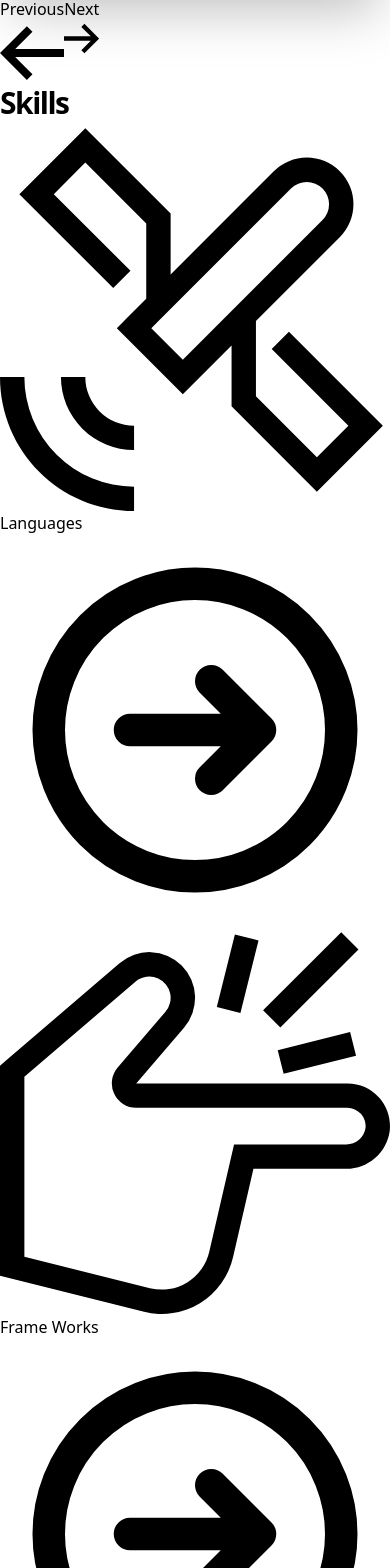
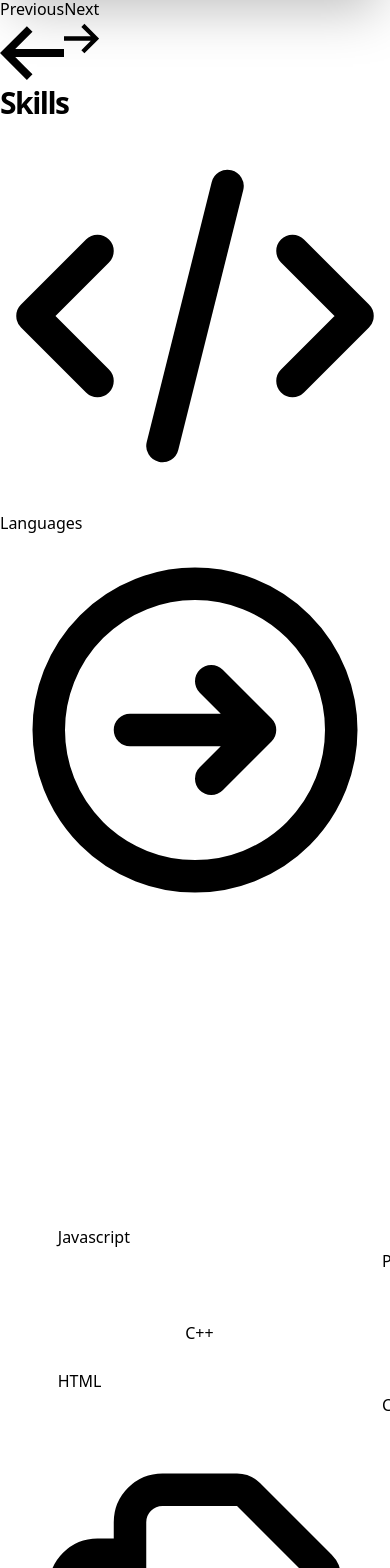
Before and after one commit to noahschlick/PersonalSite, a React (Vite) app: page / in a window 390 px wide. Shown: the part 4760-6328 px from the top of the page. Built offline with nearby package versions, Linux system fonts and the light colour scheme.

Commit message:
Touch up ui for mobile version

```diff
--- a/src/partials/FeaturesBlocks.jsx
+++ b/src/partials/FeaturesBlocks.jsx
@@ -1,6 +1,7 @@
 import React, {useState} from 'react';
 import FeaturesAnimation from './FeaturesAnimation'
-import {ArrowCircleRightIcon} from '@heroicons/react/outline'
+import {ArrowCircleRightIcon, CodeIcon, DocumentDuplicateIcon, DatabaseIcon} from '@heroicons/react/outline'
+
 
 function FeaturesBlocks() {
   const [skillType, setSkillType] = useState("languages")
@@ -33,14 +34,20 @@ function FeaturesBlocks() {
               data-aos-anchor="[data-aos-id-featbl]"
               onClick={() => setSkillType("languages")}
             >
-              <svg className="w-8 h-8 mb-3" viewBox="0 0 32 32" xmlns="http://www.w3.org/2000/svg">
-                <path className="fill-current" d="M19 18.414l-4 4L9.586 17l.707-.707L12 14.586V8.414l-5-5L4.414 6l6.293 6.293-1.414 1.414L1.586 6 7 .586l7 7v5l8.463-8.463a3.828 3.828 0 115.414 5.414L21 16.414v6.172l5 5L28.586 25l-6.293-6.293 1.414-1.414L31.414 25 26 30.414l-7-7v-5zm-4 1.172L26.463 8.123a1.828 1.828 0 10-2.586-2.586L12.414 17 15 19.586zM11 30v2C4.925 32 0 27.075 0 21h2a9 9 0 009 9zm0-5v2a6 6 0 01-6-6h2a4 4 0 004 4z" fillRule="nonzero" />
-              </svg>
+              <CodeIcon className="w-10"/>
+
               <div className="font-red-hat-display text-xl font-extrabold tracking-tighter mb-1">Languages</div>
               {/*<div className="grow opacity-80 mb-4">Java, Python, C++, Swift, JavaScript, HTML, CSS</div>*/}
               <ArrowCircleRightIcon class="h-10 w-10 text-white self-end transform -translate-x-2 group-hover:rotate-90 transition duration-150 ease-in-out"/>
 
             </a>
+
+            <div className="visible  sm:invisible sm:absolute">
+              {skillType === "languages"
+              ? (<FeaturesAnimation type={skillType} skills={skills}/>)
+              : <></>
+              }
+            </div>
 
             {/* 2nd item */}
             <a  className="flex flex-col p-2 group text-white bg-gradient-to-tr from-purple-500 to-purple-400 dark:to-purple-500 shadow-2xl"
@@ -50,13 +57,18 @@ function FeaturesBlocks() {
                 data-aos-delay="100"
                 onClick={() => setSkillType("frameworks")}
               >
-              <svg className="w-8 h-8 mb-3" viewBox="0 0 32 32" xmlns="http://www.w3.org/2000/svg">
-                <path className="fill-current" d="M20.796 20l-1.677 7.264a6 6 0 01-7.302 4.471L0 28.781V11.54l.35-.3 9.457-8.107a3.751 3.751 0 015.29 5.29L11.175 13H28.5a3.5 3.5 0 012.6 1.156c.663.736.984 1.72.878 2.74-.252 1.808-1.817 3.143-3.622 3.104h-7.56zM2 27.22l10.303 2.575a4 4 0 004.868-2.98L19.204 18h9.173c.812.018 1.508-.575 1.615-1.345A1.5 1.5 0 0028.5 15H11.173a2 2 0 01-1.517-3.3l3.922-4.577a1.755 1.755 0 00-.597-2.733 1.751 1.751 0 00-1.872.262L2 12.46v14.76zM28 .585L29.414 2 23 8.414 21.586 7 28 .586zm-8.272 6.627l-1.94-.485 1.484-5.94 1.94.484-1.484 5.94zm3.544 5l-.485-1.94 5.94-1.486.486 1.94-5.94 1.486z" fillRule="nonzero" />
-              </svg>
+              <DocumentDuplicateIcon className="w-10"/>
               <div className="font-red-hat-display text-xl font-extrabold tracking-tighter mb-1">Frame Works</div>
               {/*<div className="grow opacity-80 mb-4">React, Redux, iOS (Xcode),</div>*/}
               <ArrowCircleRightIcon class="h-10 w-10 text-white self-end transform -translate-x-2 group-hover:rotate-90 transition duration-150 ease-in-out"/>
             </a>
+            <div className="visible  sm:invisible sm:absolute">
+              {skillType === "frameworks"
+              ? (<FeaturesAnimation type={skillType} skills={skills}/>)
+              : <></>
+              }
+            </div>
+
 
             {/* 3rd item */}
             <a
@@ -67,13 +79,18 @@ function FeaturesBlocks() {
               data-aos-delay="200"
               onClick={() => setSkillType("dev")}
             >
-              <svg className="w-8 h-8 mb-3" viewBox="0 0 32 32" xmlns="http://www.w3.org/2000/svg">
-                <path className="fill-current" d="M19 5.612V25a6 6 0 11-2-4.472V0h2v2.961A5.98 5.98 0 0023.497 5a8.476 8.476 0 018.444 9.474l-.253 2.13-1.469-1.563A6.472 6.472 0 0025.5 13c-1.842 0-3.634-.6-5.103-1.713l1.206-1.594A6.455 6.455 0 0025.5 11c1.557 0 3.068.428 4.376 1.217A6.475 6.475 0 0023.5 7 7.981 7.981 0 0119 5.612zM13 29a4 4 0 100-8 4 4 0 000 8zM0 5V3h14v2H0zm0 5V8h14v2H0zm0 5v-2h14v2H0z" fillRule="nonzero" />
-              </svg>
+              <DatabaseIcon className="w-10"/>
               <div className="font-red-hat-display text-xl font-extrabold tracking-tighter mb-1">Software Development</div>
               {/*<div className="grow opacity-80 mb-4">OOP, Design Patterns, SOLID Principles, Data Structures, Data Management</div>*/}
               <ArrowCircleRightIcon class="h-10 w-10 text-white self-end transform -translate-x-2 group-hover:rotate-90 transition duration-150 ease-in-out"/>
             </a>
+
+            <div className="visible  sm:invisible sm:absolute">
+              {skillType === "dev"
+              ? (<FeaturesAnimation type={skillType} skills={skills}/>)
+              : <></>
+              }
+            </div>
 
             {/* 4th item */}
             <a
@@ -91,12 +108,20 @@ function FeaturesBlocks() {
               {/*<div className="grow opacity-80 mb-4">Lorem ipsum dolor amet sit consect adipiscing.</div>*/}
               <ArrowCircleRightIcon class="h-10 w-10 text-white self-end transform -translate-x-2 group-hover:rotate-90 transition duration-150 ease-in-out"/>
             </a>
+            <div className="visible  sm:invisible sm:absolute">
+              {skillType === "soft"
+              ? (<FeaturesAnimation type={skillType} skills={skills}/>)
+              : <></>
+              }
+            </div>
           </div>
 
         </div>
       </div>
+      <div className="invisible absolute sm:visible">
+        <FeaturesAnimation type={skillType} skills={skills}/>
+      </div>
 
-      <FeaturesAnimation type={skillType} skills={skills}/>
     </section>
   );
 }
--- a/src/partials/HeroHome.jsx
+++ b/src/partials/HeroHome.jsx
@@ -154,7 +154,7 @@ function HeroHome() {
             <div className="md:col-span-5 lg:col-span-5 text-center md:text-right" data-aos="fade-up" data-aos-delay="450">
               <div className="inline-flex relative justify-center items-center">
                 {/* Glow illustration */}
-                <svg className="absolute mr-12 mt-32 pointer-events-none -z-1 dark:opacity-40" aria-hidden="true" width="678" height="634" viewBox="0 0 678 634" fill="none" xmlns="http://www.w3.org/2000/svg">
+                <svg className="absolute mr-12 mt-32 pointer-events-none -z-1 dark:opacity-40" aria-hidden="true" width="678" height="634" viewBox="0 0 678 634" fill="none" >
                   <circle cx="240" cy="394" r="240" fill="url(#piphoneill_paint0_radial)" fillOpacity=".4" />
                   <circle cx="438" cy="240" r="240" fill="url(#piphoneill_paint1_radial)" fillOpacity=".6" />
                   <defs>
```
Also changed, not shown: 1 other file (tests, documents, lock files or other folders).
